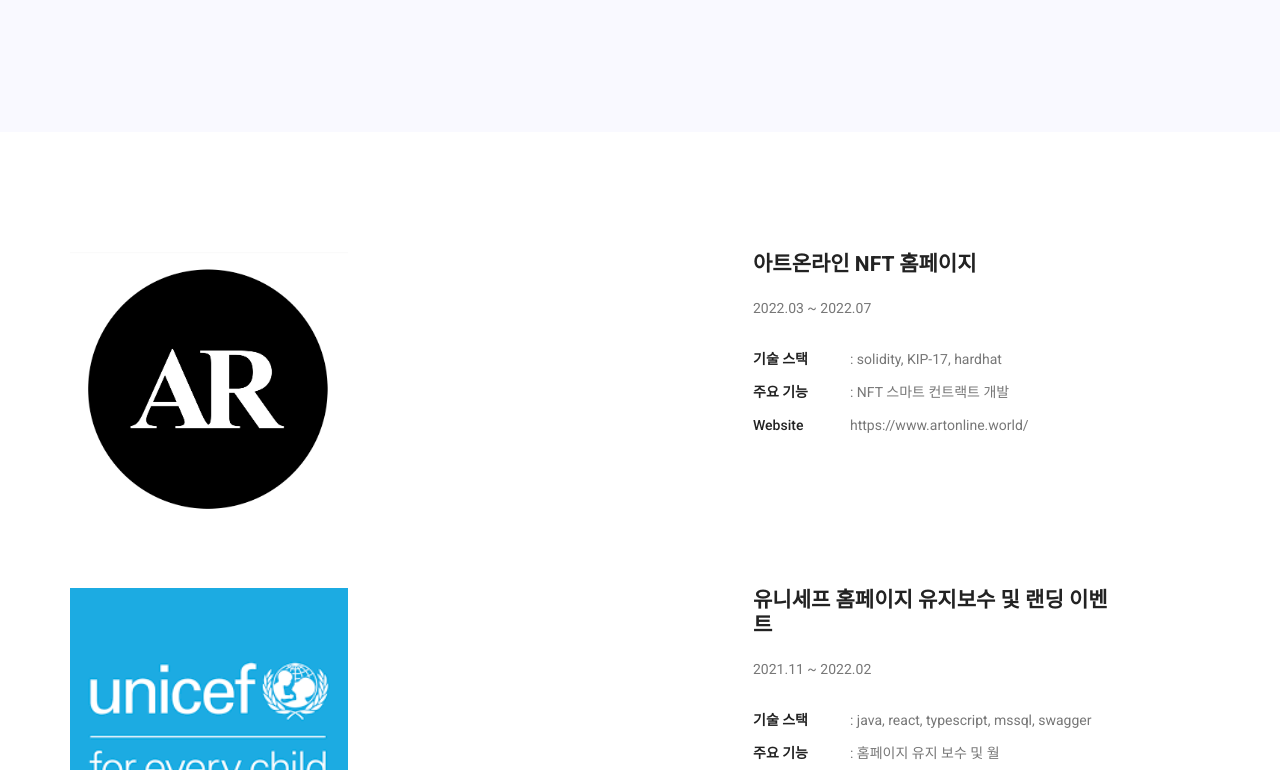
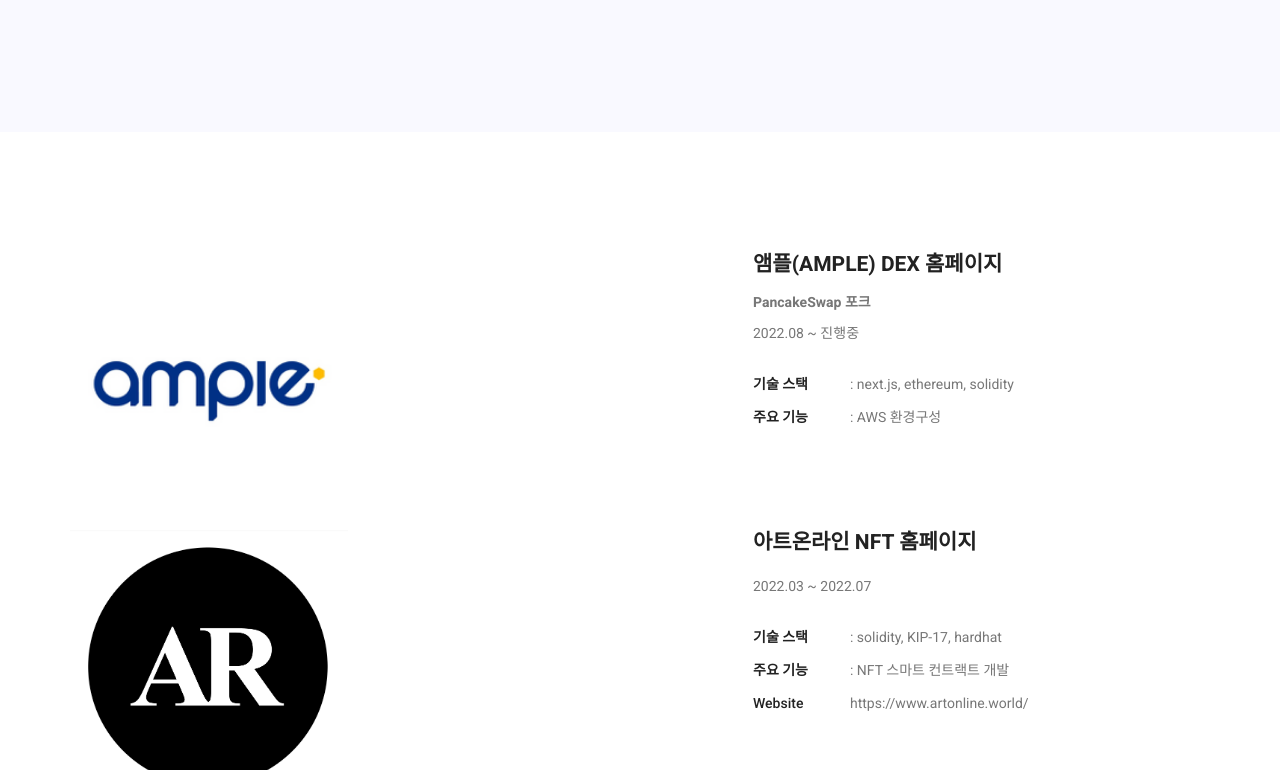
Before and after one commit to chaejieun/chaejieun-portfolio, a website: page portfolio-details.html in a window 1280 px wide. Shown: the part 298-1068 px from the top of the page. Drawn offline with Linux system fonts and the light colour scheme.

Commit message:
ADD: ample 추가

```diff
--- a/portfolio-details.html
+++ b/portfolio-details.html
@@ -86,6 +86,23 @@
         	<div class="container">
         		<div class="portfolio_details_inner">
 					<div class="row">
+						<div class="col-md-6">
+							<div class="left_img">
+								<img class="img-fluid" src="img/projects/ample.png" alt="" width="50%">
+							</div>
+						</div>
+						<div class="col-md-5">
+							<div class="portfolio_right_text">
+								<h4>앰플(ample) DEX 홈페이지 </h4>
+								<h6>PancakeSwap 포크 </h6>
+								<p>2022.08 ~ 진행중</p>
+								<ul class="list">
+									<li><span style="font-weight: bold;">기술 스택</span>: next.js, ethereum, solidity
+									<li><span style="font-weight: bold;">주요 기능</span>: AWS 환경구성 </li>
+									<!-- <li><span>Website</span>https://www.artonline.world/</li> -->
+								</ul>
+							</div>
+						</div>
 						<div class="col-md-6">
 							<div class="left_img">
 								<img class="img-fluid" src="img/projects/artonline.png" alt="" width="50%">
```
Also changed, not shown: index.html (+12 -3 lines), img/projects/ample.png (added).
